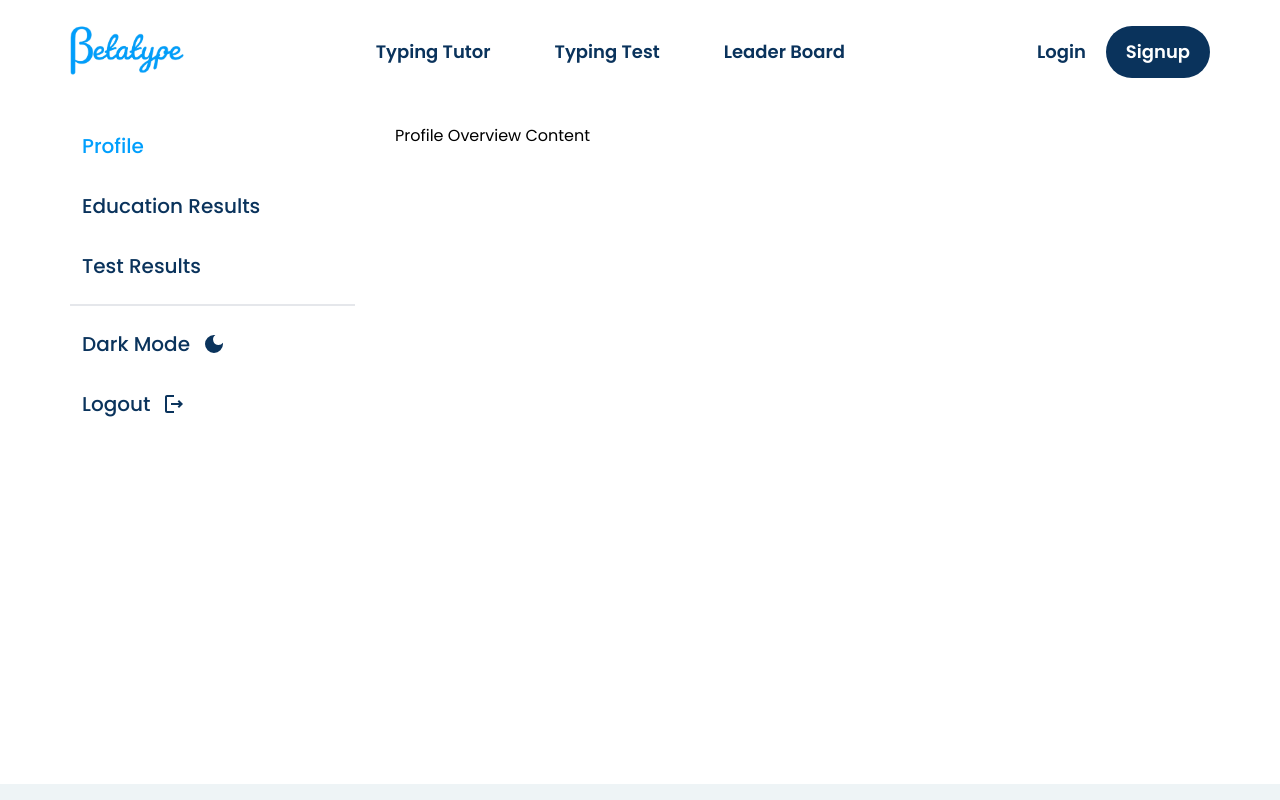
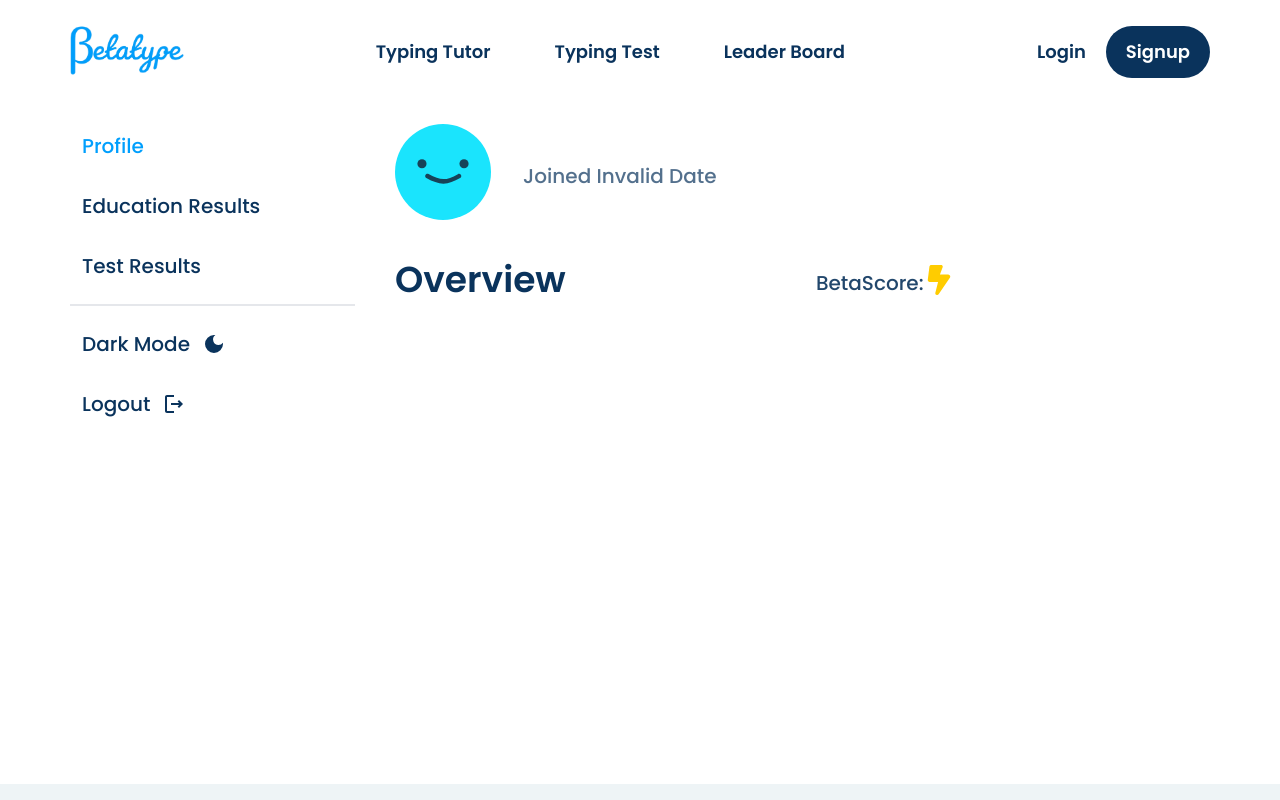
Before and after one commit to YugendarM/beta-type-fe, a React (Vite) app: page /profile/overview in a window 1280 px wide. Shown: the top 800 px of the page. Built offline with nearby package versions, Linux system fonts and the light colour scheme; no server answers.

Commit message:
Add - added Profile overview component for profile page

```diff
--- /dev/null
+++ b/src/components/ProfileOverviewComponent/ProfileOverviewComponent.jsx
@@ -0,0 +1,63 @@
+import React from 'react'
+import { FaBoltLightning } from 'react-icons/fa6'
+import { useSelector } from 'react-redux';
+import profileAvatar from "../../assets/avatar.svg"
+import { MdOutlineShutterSpeed } from 'react-icons/md';
+import { AiOutlineAim } from 'react-icons/ai';
+
+const ProfileOverviewComponent = () => {
+
+  const userData = useSelector((state) => state.user);
+
+  const createdAt = new Date(userData.data.createdAt && userData.data.createdAt);
+  const formattedDate = createdAt.toLocaleDateString('en-GB', {
+    day: '2-digit',
+    month: 'long',
+    year: '2-digit',
+  });
+
+  return (
+    <div>
+      <div className='w-[70%] flex flex-col gap-10 '>
+          <div className='profile-container flex items-center gap-8'>
+            <img alt='profile-avatar' src={profileAvatar} className='w-24'/>
+            <div className='flex flex-col gap-2'>
+              <h1 className='text-betatypeDarkBlue text-5xl font-semibold capitalize'>{userData.data.name && userData.data.name}</h1>
+              <p className='text-xl text-betatypeDarkBlue text-opacity-70 font-medium'>Joined {formattedDate}</p>
+            </div>
+          </div>
+
+          <div className='overview-container flex flex-col gap-8 max-w-[600px]'>
+            <div className='flex justify-between items-center'>
+              <h1 className='text-betatypeDarkBlue text-4xl font-semibold'>Overview</h1>
+              <div className='flex items-center'>
+                <p className='text-3xl font-semibold text-betatypeDarkBlue'><span className='text-xl text-betatypeDarkBlue text-opacity-90 font-medium'>BetaScore: </span>{userData.data.betaScore && userData.data.betaScore}</p>
+                <FaBoltLightning className='text-betatypeDarkYellow text-3xl'/>
+              </div>
+            </div>
+
+            {
+              (userData.data.topSpeed > 0 && userData.data.topAccuracy > 0) &&
+              <div className='flex items-center justify-around'>
+                <div className='speed-container bg-betatypePrimaryPurple flex flex-col items-center w-48 rounded-2xl'>
+                  <div className='bg-betatypePrimaryDarkPurple w-full rounded-t-2xl'>
+                    <p className='text-white text-opacity-80 py-2 flex justify-center items-center gap-1'><MdOutlineShutterSpeed className='text-2xl'/>Top Speed</p>
+                  </div>
+                  <p className='text-5xl text-white font-medium py-4 flex justify-center items-end'>{userData.data.topSpeed && userData.data.topSpeed}<span className='text-lg text-white font-normal text-opacity-90'>wpm</span></p>
+                </div>
+
+                <div className='speed-container bg-betatypePrimaryOrange flex flex-col items-center w-48 rounded-2xl'>
+                  <div className='bg-betatypePrimaryDarkOrange w-full rounded-t-2xl'>
+                    <p className='text-white text-opacity-80 py-2 flex justify-center items-center gap-1'><AiOutlineAim className='text-2xl'/>Accuracy</p>
+                  </div>
+                  <p className='text-5xl text-white font-medium py-4 flex justify-center items-end'>{userData.data.topAccuracy && userData.data.topAccuracy}<span className='text-lg text-white font-normal text-opacity-90'>%</span></p>
+                </div>
+              </div>
+            }
+          </div>
+        </div>
+    </div>
+  )
+}
+
+export default ProfileOverviewComponent
--- a/src/pages/ProfilePageComponent/ProfilePageComponent.jsx
+++ b/src/pages/ProfilePageComponent/ProfilePageComponent.jsx
@@ -1,141 +1,11 @@
-// // import React from 'react'
-// // import profileAvatar from "../../assets/avatar.svg"
-// // import { FaBoltLightning } from 'react-icons/fa6'
-// // import { useDispatch, useSelector } from 'react-redux'
-// // import { logoutUser } from '../../redux/user/userSlice'
-// // import { Link, Route, Routes, useNavigate } from 'react-router-dom'
-// // import { MdOutlineShutterSpeed } from "react-icons/md";
-// // import { AiOutlineAim } from "react-icons/ai";
-// // import { MdOutlineLogout } from "react-icons/md";
-// // import { MdDarkMode } from "react-icons/md";
-
-// // const ProfilePageComponent = () => {
-
-// //   const userData = useSelector((state) => state.user)
-// //   const dispatch = useDispatch()
-
-// //   const navigate = useNavigate()
-
-// //   const createdAt = new Date(userData.data.createdAt && userData.data.createdAt);
-// //   const formattedDate = createdAt.toLocaleDateString('en-GB', {
-// //     day: '2-digit',
-// //     month: 'long',
-// //     year: '2-digit',
-// //   });
-
-// //   const handleLogout = () => {
-// //     dispatch(logoutUser())
-// //     alert("User logged out")
-// //     navigate("/login")
-// //   }
-
-// //   return (
-// //     <div className='profile-page-container flex justify-center h-[85vh]'>
-// //       <div className='w-full max-w-[1220px] px-5 md:px-10 flex gap-5 py-5'>
-
-// //         <div className='w-[30%] flex flex-col gap-4'>
-// //           {/* <button className='text-betatypeDarkBlue text-xl font-medium  border-gray-200 text-start py-2 px-3 rounded-lg w-2/3 flex items-center gap-3 justify-center hover:bg-gray-100 transition'>Dark Mode<MdDarkMode className='text-2xl'/></button> */}
-// //           {/* <button onClick={handleLogout} className='text-betatypeDarkBlue text-xl font-medium border-2 border-gray-200 text-start py-2 px-3 rounded-lg w-2/3 flex items-center gap-3 justify-center hover:bg-gray-100 transition'>Logout<MdOutlineLogout className='text-2xl'/></button> */}
-// //           <Link to={"/profile/overview"}>Profile Overview</Link>
-// //         </div>
-
-// //         <Routes>
-// //           <Route exact path='/profile/overview' element={<div>overview</div>}/>
-// //           <Route path='/education-results' element={<div>overview</div>}/>
-// //           <Route path='/test-results' element={<div>overview</div>}/>
-// //           <Route path='/overview' element={<div>overview</div>}/>
-// //           <Route path='/overview' element={<div>overview</div>}/>
-// //           <Route path='/overview' element={<div>overview</div>}/>
-// //         </Routes>
-
-
-// //       </div>
-// //     </div>
-// //   )
-// // }
-
-// // export default ProfilePageComponent
-
-
-// import React from 'react'
-// import profileAvatar from "../../assets/avatar.svg"
-// import { useDispatch, useSelector } from 'react-redux'
-// import { logoutUser } from '../../redux/user/userSlice'
-// import { Link, Route, Routes, useNavigate } from 'react-router-dom'
-// import { MdOutlineLogout } from "react-icons/md";
-// import { MdDarkMode } from "react-icons/md";
-
-// const ProfilePageComponent = () => {
-
-//   const userData = useSelector((state) => state.user)
-//   const dispatch = useDispatch()
-
-//   const navigate = useNavigate()
-
-//   const createdAt = new Date(userData.data.createdAt && userData.data.createdAt);
-//   const formattedDate = createdAt.toLocaleDateString('en-GB', {
-//     day: '2-digit',
-//     month: 'long',
-//     year: '2-digit',
-//   });
-
-//   const handleLogout = () => {
-//     dispatch(logoutUser())
-//     alert("User logged out")
-//     navigate("/login")
-//   }
-
-//   return (
-//     <div className='profile-page-container flex justify-center h-[85vh]'>
-//       <div className='w-full max-w-[1220px] px-5 md:px-10 flex gap-5 py-5'>
-
-//         {/* Sidebar */}
-//         <div className='w-[30%] flex flex-col gap-4'>
-//           <button className='text-betatypeDarkBlue text-xl font-medium border-gray-200 text-start py-2 px-3 rounded-lg w-full flex items-center gap-3 hover:bg-gray-100 transition'>
-//             Dark Mode <MdDarkMode className='text-2xl'/>
-//           </button>
-//           <button onClick={handleLogout} className='text-betatypeDarkBlue text-xl font-medium border-2 border-gray-200 text-start py-2 px-3 rounded-lg w-full flex items-center gap-3 hover:bg-gray-100 transition'>
-//             Logout <MdOutlineLogout className='text-2xl'/>
-//           </button>
-
-//           {/* Navigation Links */}
-//           <nav className='flex flex-col gap-3'>
-//             <Link to="/profile/overview" className='text-betatypeDarkBlue text-lg font-medium py-2 px-3 rounded-lg hover:bg-gray-100 transition'>
-//               Profile Overview
-//             </Link>
-//             <Link to="/profile/education-results" className='text-betatypeDarkBlue text-lg font-medium py-2 px-3 rounded-lg hover:bg-gray-100 transition'>
-//               Education Results
-//             </Link>
-//             <Link to="/profile/test-results" className='text-betatypeDarkBlue text-lg font-medium py-2 px-3 rounded-lg hover:bg-gray-100 transition'>
-//               Test Results
-//             </Link>
-//           </nav>
-//         </div>
-
-//         {/* Main Content Area */}
-//         <div className='w-[70%] flex flex-col'>
-//           <Routes>
-//             <Route exact path='/profile/overview' element={<div>Profile Overview Content</div>} />
-//             <Route path='/profile/education-results' element={<div>Education Results Content</div>} />
-//             <Route path='/profile/test-results' element={<div>Test Results Content</div>} />
-//           </Routes>
-//         </div>
-//       </div>
-//     </div>
-//   )
-// }
-
-// export default ProfilePageComponent
-
-
 import React from 'react';
 import { Link, Navigate, Route, Routes, useLocation, useNavigate, useParams } from 'react-router-dom';
 import { MdOutlineLogout, MdDarkMode } from "react-icons/md";
 import { useDispatch, useSelector } from 'react-redux';
 import { logoutUser } from '../../redux/user/userSlice';
+import ProfileOverviewComponent from '../../components/ProfileOverviewComponent/ProfileOverviewComponent';
 
 const ProfilePageComponent = () => {
-  const userData = useSelector((state) => state.user);
   const dispatch = useDispatch();
   const navigate = useNavigate();
 
@@ -178,7 +48,7 @@ const ProfilePageComponent = () => {
         <div className='w-[70%] flex flex-col'>
           <Routes>
             <Route path="/" element={<Navigate to="overview" replace />} />
-            <Route path="overview" element={<div>Profile Overview Content</div>} />
+            <Route path="overview" element={<ProfileOverviewComponent/>} />
             <Route path="education-results" element={<div>Education Results Content</div>} />
             <Route path="test-results" element={<div>Test Results Content</div>} />
           </Routes>
```
